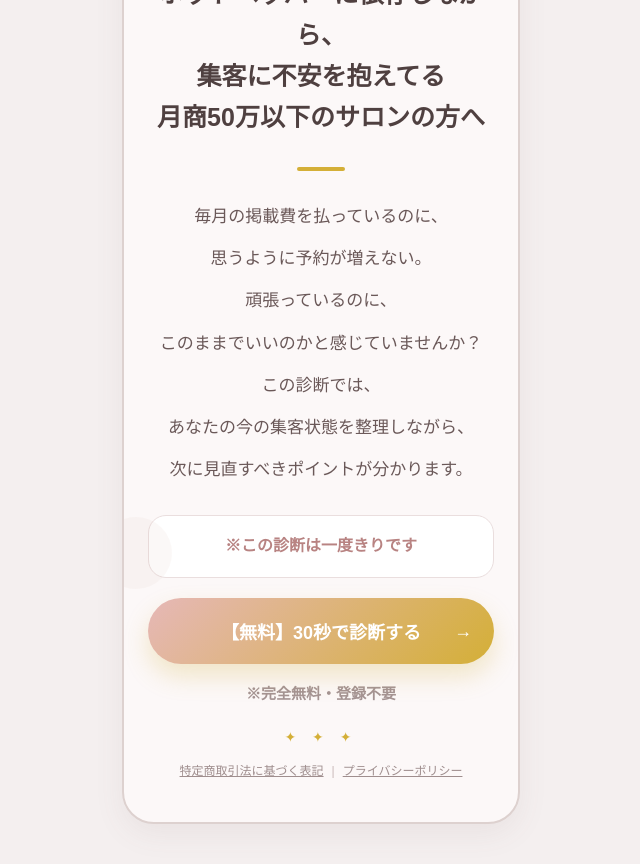
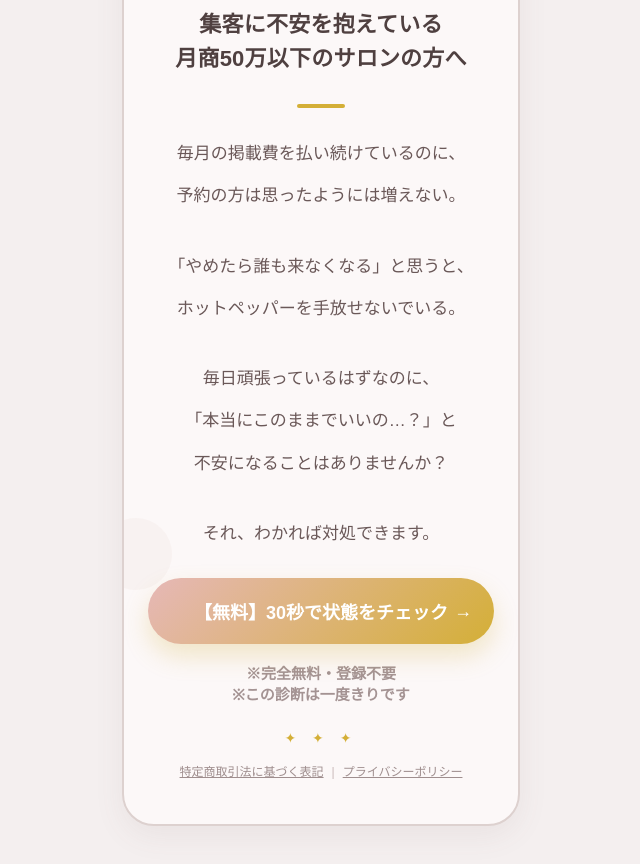
Before and after one commit to word-strategist/salon-diagnostic-v2, a React (Vite) app: page / in a window 1280 px wide. Shown: the part 500-1364 px from the top of the page, without its empty margins (319-959 px from the left). Built offline with nearby package versions, Linux system fonts and the light colour scheme.

Commit message:
TOPページ改善

```diff
--- a/src/index.css
+++ b/src/index.css
@@ -427,7 +427,7 @@ body {
   .hero-title,
   .question-title,
   .result-title {
-    font-size: 22px;
+    font-size: 20px;
   }
 
   .hero-copy p,
@@ -535,3 +535,9 @@ body {
   display: block;
   border-radius: 16px; /* ←上下統一 */
 }
+
+.top-card .hero-title {
+  font-size: 22px !important;
+  line-height: 1.55;
+  letter-spacing: 0.01em;
+}
--- a/src/pages/TopPage.jsx
+++ b/src/pages/TopPage.jsx
@@ -1,12 +1,58 @@
 import React from 'react'
 import Timer from '../components/Timer'
 import { CAMPAIGN_END_AT } from '../utils/campaign'
+
+const COPY = {
+  TITLE: [
+  'ホットペッパーに依存しながら',
+  '集客に不安を抱えている',
+  '月商50万以下のサロンの方へ',
+  ],
+
+  BODY: [
+    '毎月の掲載費を払い続けているのに、',
+    '予約の方は思ったようには増えない。',
+
+    '',
+
+    '「やめたら誰も来なくなる」と思うと、',
+    'ホットペッパーを手放せないでいる。',
+
+    '',
+
+    '毎日頑張っているはずなのに、',
+    '「本当にこのままでいいの…？」と',
+    '不安になることはありませんか？',
+
+    '',
+
+    'それ、わかれば対処できます。',
+  ],
+
+  VALUE: [
+    'この診断では、',
+    'あなたのサロンが今どんな状態にあるのかを整理しながら、',
+
+    '',
+
+    'ホットペッパーに頼らずに集客していくために、',
+    '今どこから見直すべきかがわかります。',
+  ],
+
+  CTA: '【無料】30秒で状態をチェック',
+
+  NOTE: [
+    '※完全無料・登録不要',
+    '※この診断は一度きりです',
+  ],
+}
 
 export default function TopPage({ onStart }) {
   return (
     <div className="page">
       <section className="mock-section">
         <div className="phone-card top-card">
+
           <Timer
             mode="fixed"
             targetDate={CAMPAIGN_END_AT}
@@ -20,52 +66,38 @@ export default function TopPage({ onStart }) {
           </div>
 
           <h1 className="hero-title">
-        ホットペッパーに依存しながら、<br />
-        集客に不安を抱えてる<br />
-        月商50万以下のサロンの方へ
+            {COPY.TITLE.map((line, i) => (
+              <React.Fragment key={i}>
+                {line}
+                <br />
+              </React.Fragment>
+            ))}
           </h1>
 
           <div className="mini-line"></div>
 
           <div className="hero-copy">
-            <p>毎月の掲載費を払っているのに、</p>
-            <p>思うように予約が増えない。</p>
-
-            <p>頑張っているのに、</p>
-            <p>このままでいいのかと感じていませんか？</p>
-
-            <p>この診断では、</p>
-            <p>あなたの今の集客状態を整理しながら、</p>
-            <p>次に見直すべきポイントが分かります。</p>
+            {COPY.BODY.map((line, i) =>
+              line ? <p key={i}>{line}</p> : <br key={i} />
+            )}
           </div>
 
-          <div
-            style={{
-              background: '#fff',
-              border: '1px solid #eadede',
-              borderRadius: '18px',
-              padding: '16px',
-              marginBottom: '20px',
-              textAlign: 'center',
-            }}
+          <button
+            type="button"
+            className="cta-button"
+            onClick={onStart}
           >
-            <p
-              style={{
-                margin: 0,
-                color: '#b88382',
-                fontWeight: 800,
-                lineHeight: 1.8,
-              }}
-            >
-              ※この診断は一度きりです
-            </p>
-          </div>
-
-          <button type="button" className="cta-button" onClick={onStart}>
-            【無料】30秒で診断する
+            {COPY.CTA}
           </button>
 
-          <p className="note-text">※完全無料・登録不要</p>
+          <p className="note-text">
+            {COPY.NOTE.map((line, i) => (
+              <React.Fragment key={i}>
+                {line}
+                {i < COPY.NOTE.length - 1 && <br />}
+              </React.Fragment>
+            ))}
+          </p>
 
           <div className="bottom-stars">✦ ✦ ✦</div>
 
@@ -85,6 +117,7 @@ export default function TopPage({ onStart }) {
               プライバシーポリシー
             </a>
           </div>
+
         </div>
       </section>
     </div>
```
Lines whose indentation alone changed are shown as unchanged.
